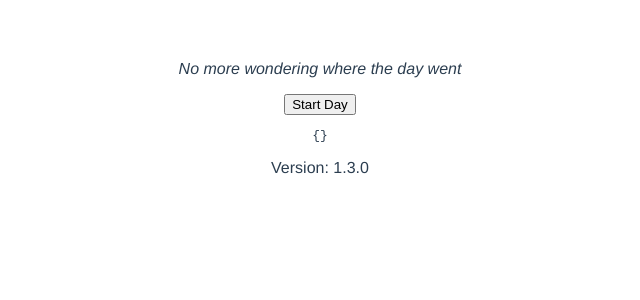
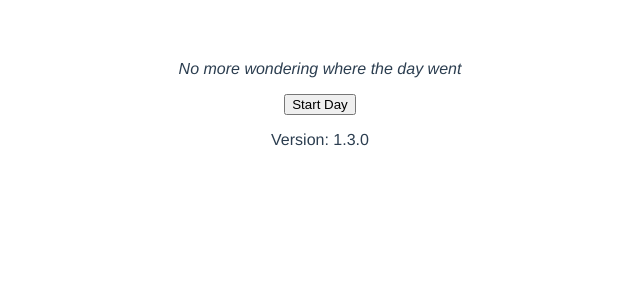
Before and after one commit to cotterjd/time-auditor, a Vue app: page / in a window 1280 px wide. Shown: the top 300 px of the page, without its empty margins (320-960 px from the left). Built offline with nearby package versions, Linux system fonts and the light colour scheme.

Commit message:
chore: remove testing html

```diff
--- a/src/components/Home.vue
+++ b/src/components/Home.vue
@@ -15,7 +15,6 @@
       {{ activity.start }}-{{ activity.finish }}({{ activity.timeTook }}) {{ activity.activity }}
     </li>
   </ul>
-  <pre>{{ groupedActivities }}</pre>
   <p>Version: {{ version }}</p>
 </template>
 
```
